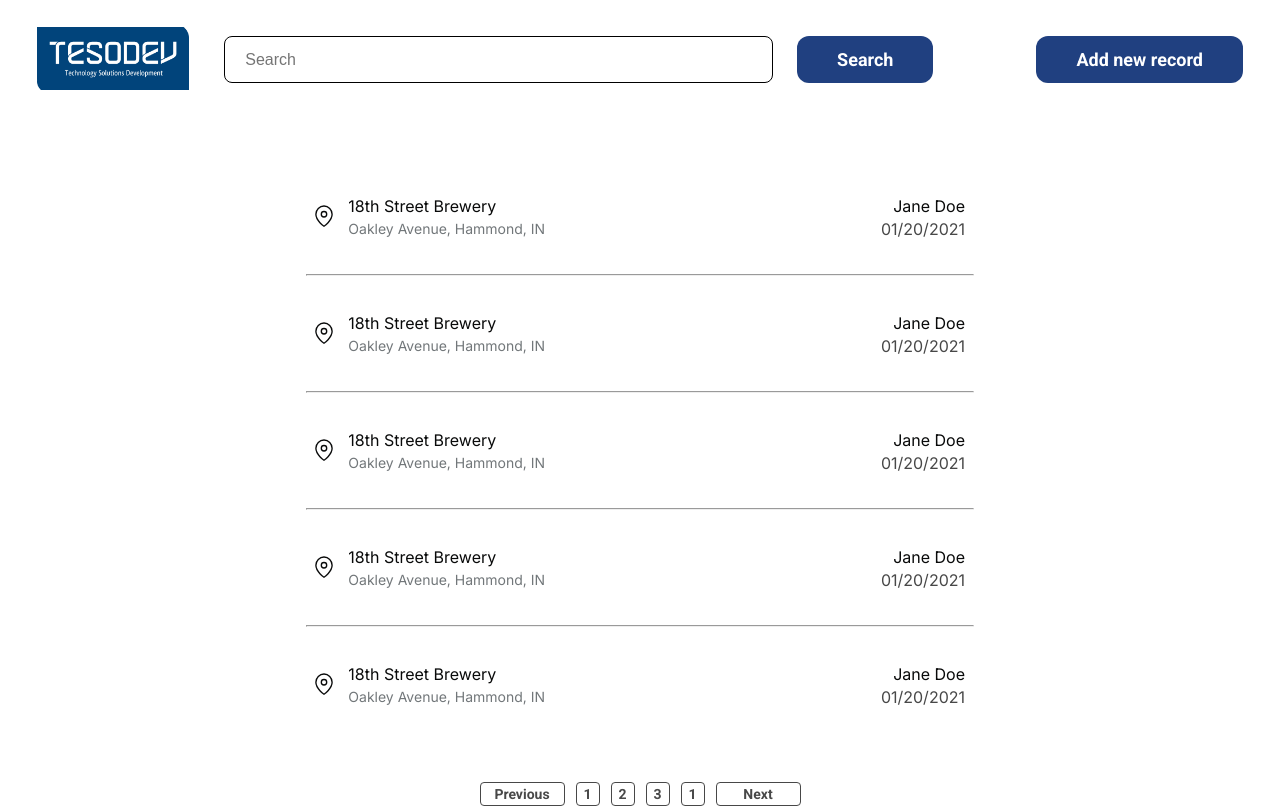
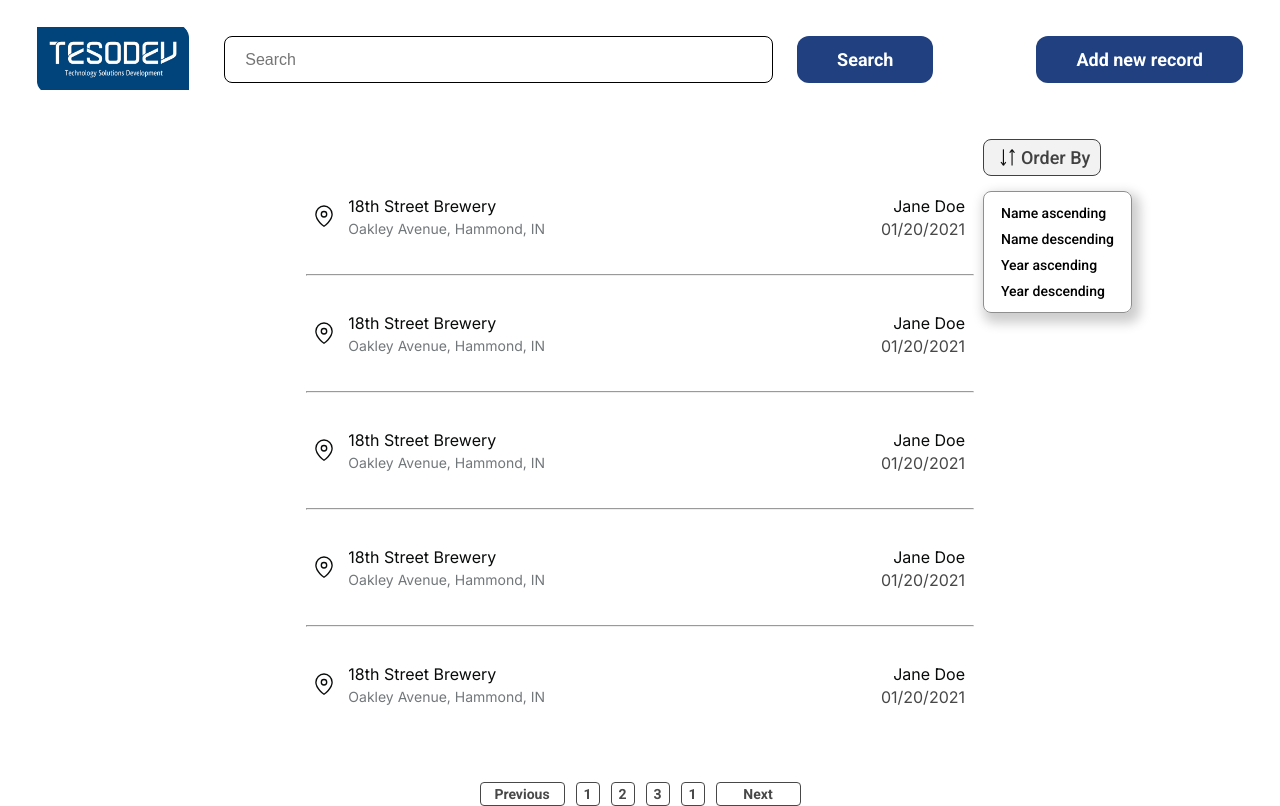
Before and after one commit to serifselim/tesodev-search-app, a React (Create React App) app: page /result in a window 1280 px wide. Built offline with nearby package versions, Linux system fonts and the light colour scheme.

Commit message:
order is added

```diff
--- /dev/null
+++ b/src/components/Order/Order.js
@@ -0,0 +1,37 @@
+import React, { useState } from 'react';
+import styles from './Order.module.css';
+import orderSrc from '../../assets/order.png';
+
+const Order = () => {
+    const [isOpen, setIsOpen] = useState(false);
+
+    const { orderBox, orderBtn, orderList, orderItem, itemBtn } = styles;
+
+    return (
+        <div className={orderBox}>
+            <button className={orderBtn}>
+                <img src={orderSrc} alt='icon' />
+                <span>Order By</span>
+            </button>
+
+            {!isOpen &&
+                <ul className={orderList}>
+                    <li className={orderItem}>
+                        <button className={itemBtn}>Name ascending</button>
+                    </li>
+                    <li className={orderItem}>
+                        <button className={itemBtn}>Name descending</button>
+                    </li>
+                    <li className={orderItem}>
+                        <button className={itemBtn}>Year ascending</button>
+                    </li>
+                    <li className={orderItem}>
+                        <button className={itemBtn}>Year descending</button>
+                    </li>
+                </ul>
+            }
+        </div>
+    );
+};
+
+export default Order;
--- /dev/null
+++ b/src/components/Order/Order.module.css
@@ -0,0 +1,47 @@
+.orderBox {
+  position: absolute;
+  right: -140px;
+  top: -30px;
+}
+
+.orderBtn {
+  cursor: pointer;
+  background: #f3f2f2;
+  color: var(--order-button-color);
+  border: var(--order-button-border);
+  border-radius: 0.8rem;
+  font-family: 'Roboto', sans-serif;
+  font-weight: 500;
+  font-size: 1.8rem;
+  line-height: 2.1rem;
+  display: flex;
+  align-items: center;
+  padding: 0.5rem 1rem;
+}
+
+.orderBtn:hover {
+  opacity: 0.8;
+}
+
+.orderList {
+  margin-top: 1.5rem;
+  box-shadow: 4px 6px 12px 4px rgba(0, 0, 0, 0.2);
+  border: 1px solid #8f8f8f;
+  border-radius: 0.8rem;
+  padding: 0.8rem;
+}
+
+.itemBtn {
+  font-family: 'Roboto', sans-serif;
+  background: white;
+  border-radius: 0.8rem;
+  padding: 0.5rem 0.9rem;
+  font-weight: 500;
+  font-size: 14px;
+  line-height: 16px;
+}
+
+.itemBtn:hover {
+  background: #b3b3b3;
+  color: #fff;
+}
--- a/src/components/index.js
+++ b/src/components/index.js
@@ -4,3 +4,4 @@ export { default as Footer } from './Footer/Footer';
 export { default as Search } from './Search/Search';
 export { default as List } from './List/List';
 export { default as Pagination } from './Pagination/Pagination';
+export { default as Order } from './Order/Order';
--- a/src/pages/Result/Result.js
+++ b/src/pages/Result/Result.js
@@ -1,7 +1,7 @@
 import React from 'react';
 // Styles
 import styles from './Result.module.css';
-import { List, Pagination } from '../../components';
+import { List, Order, Pagination } from '../../components';
 
 const Result = () => {
     // Style Variables
@@ -10,6 +10,7 @@ const Result = () => {
     return (
         <main className={container}>
             <section className={resultBox}>
+                <Order />
                 <List />
                 <Pagination />
             </section>
--- a/src/pages/Result/Result.module.css
+++ b/src/pages/Result/Result.module.css
@@ -5,6 +5,7 @@
 .resultBox {
   width: 55%;
   margin: 0 auto;
+  position: relative;
 }
 
 .resultList {
--- a/src/styles/variables.css
+++ b/src/styles/variables.css
@@ -14,12 +14,14 @@
   --label-error-color: rgba(255, 0, 0, 0.7);
   --error-text-color: rgba(255, 0, 0, 0.5);
   --footer-color: rgba(41, 78, 152, 0.72);
+  --order-button-color: #414141;
 
   /* Borders */
-  --input-border: border: 1.5px solid #484848;
+  --input-border: 1.5px solid #484848;
   --input-hover-border: 2px solid rgba(72, 72, 72, 0.6);
   --input-error-border: 1.5px solid #FF0000;
   --input-focus-border: 2px solid #204080;
   --search-input-border: 1px solid #000000;
   --button-border : 1px solid #484848;
+  --order-button-border : 1px solid #414141;
 }
```
Also changed, not shown: src/assets/order.png (added).
